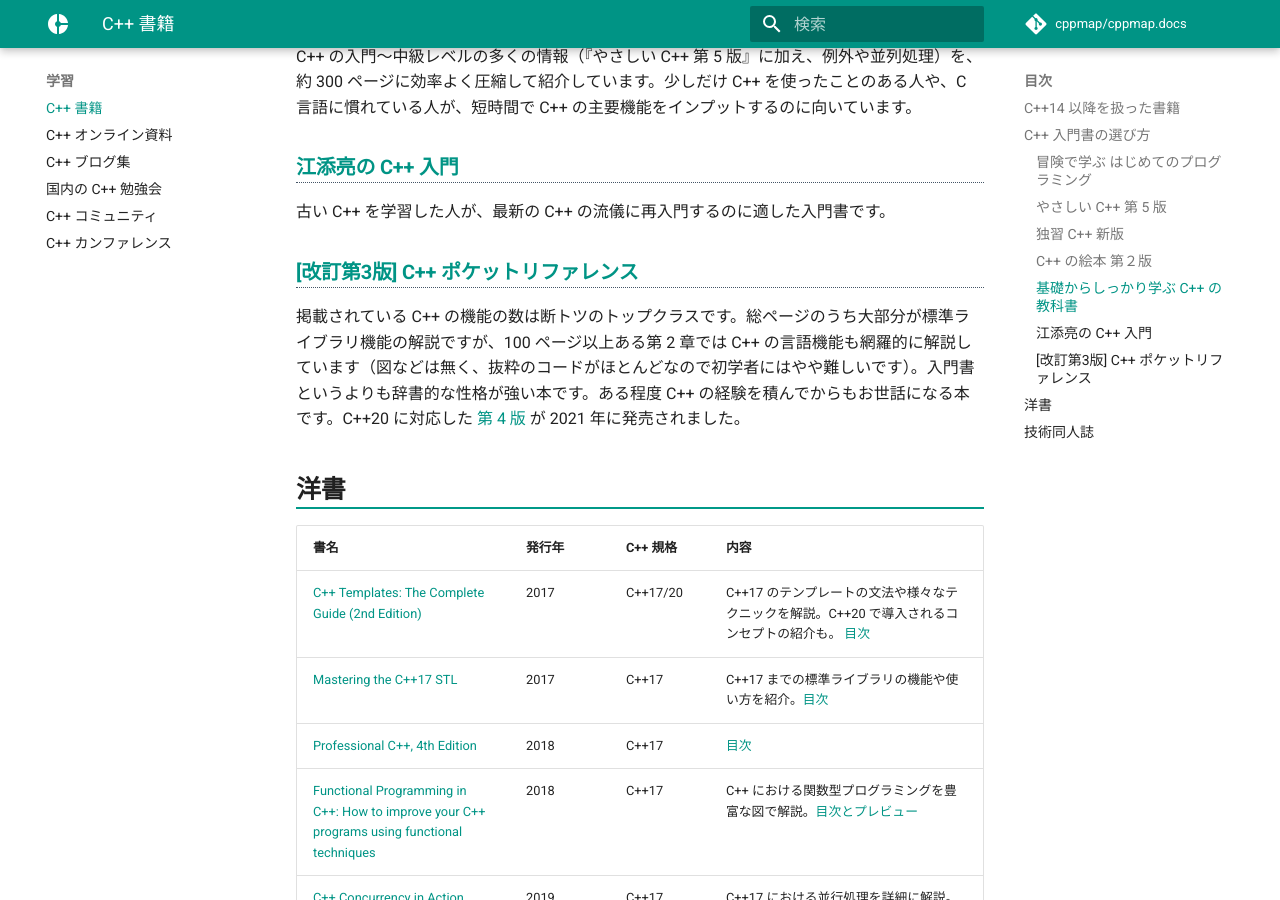
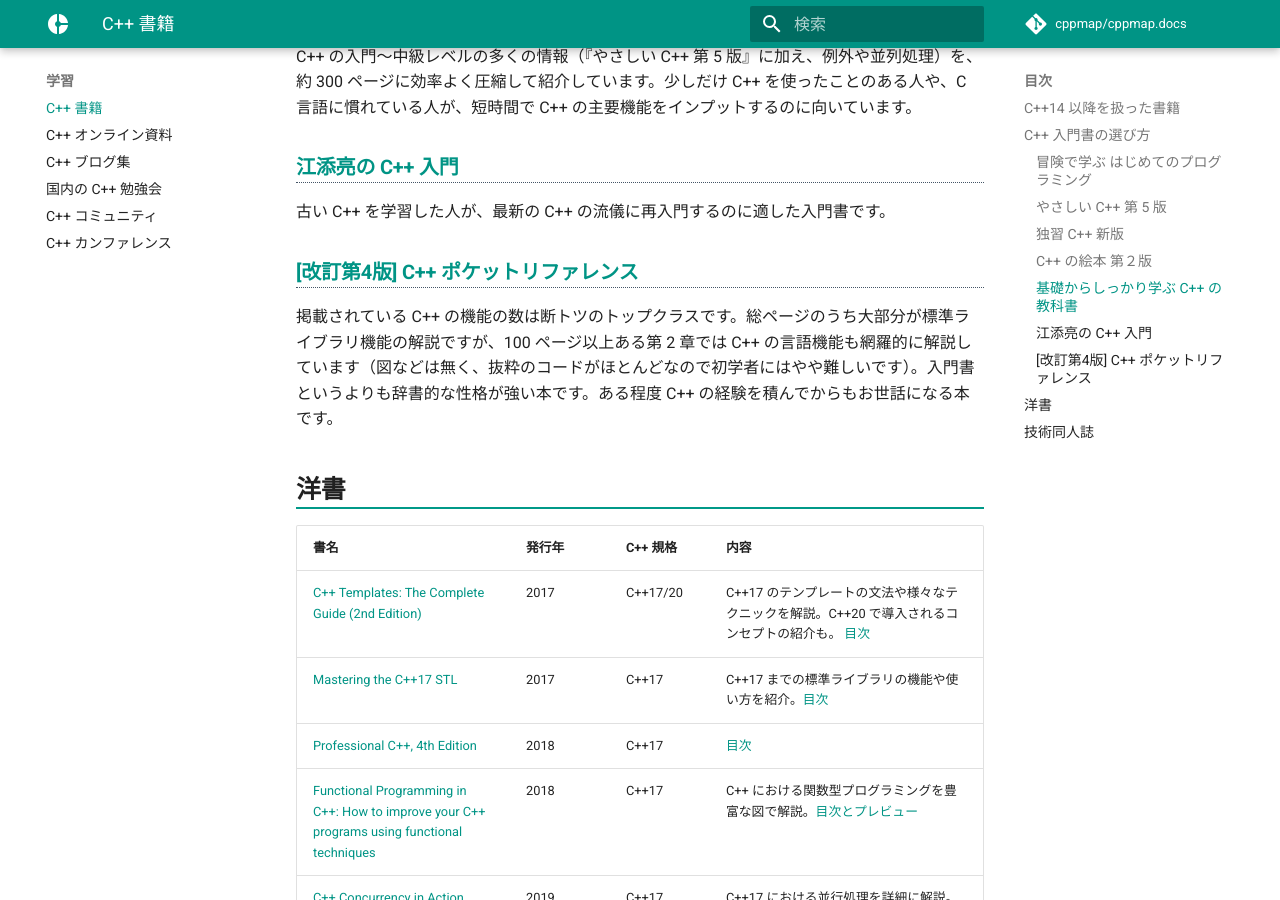
Before and after one commit to cppmap/cppmap.docs, an MkDocs documentation site: the page built from docs/learn/books.md, in a window 1280 px wide and 900 px high, scrolled down 2913 px. Built offline with MkDocs 1.6.1 and Material for MkDocs 9.7.7, drawn with Linux system fonts in a browser that asks for light colours; nearby versions of some CDN libraries; comment, search, counter and statistics services are not loaded; some of the changed text lies outside the part shown.

Commit message:
Update books.md

```diff
--- a/docs/learn/books.md
+++ b/docs/learn/books.md
@@ -50,8 +50,8 @@ C++ の入門～中級レベルの多くの情報（『やさしい C++ 第 5
 ### [江添亮の C++ 入門](https://amzn.to/2HTGUbt)
 古い C++ を学習した人が、最新の C++ の流儀に再入門するのに適した入門書です。
 
-### [[改訂第3版] C++ ポケットリファレンス](https://amzn.to/2H8a3kH)
-掲載されている C++ の機能の数は断トツのトップクラスです。総ページのうち大部分が標準ライブラリ機能の解説ですが、100 ページ以上ある第 2 章では C++ の言語機能も網羅的に解説しています（図などは無く、抜粋のコードがほとんどなので初学者にはやや難しいです）。入門書というよりも辞書的な性格が強い本です。ある程度 C++ の経験を積んでからもお世話になる本です。C++20 に対応した [第 4 版](https://amzn.to/3p4p0pa) が 2021 年に発売されました。
+### [[改訂第4版] C++ ポケットリファレンス](https://amzn.to/3p4p0pa)
+掲載されている C++ の機能の数は断トツのトップクラスです。総ページのうち大部分が標準ライブラリ機能の解説ですが、100 ページ以上ある第 2 章では C++ の言語機能も網羅的に解説しています（図などは無く、抜粋のコードがほとんどなので初学者にはやや難しいです）。入門書というよりも辞書的な性格が強い本です。ある程度 C++ の経験を積んでからもお世話になる本です。
 
 
 ## 洋書
```
Also changed, not shown: other parts of docs/learn/books.md (+1 -0 lines).
